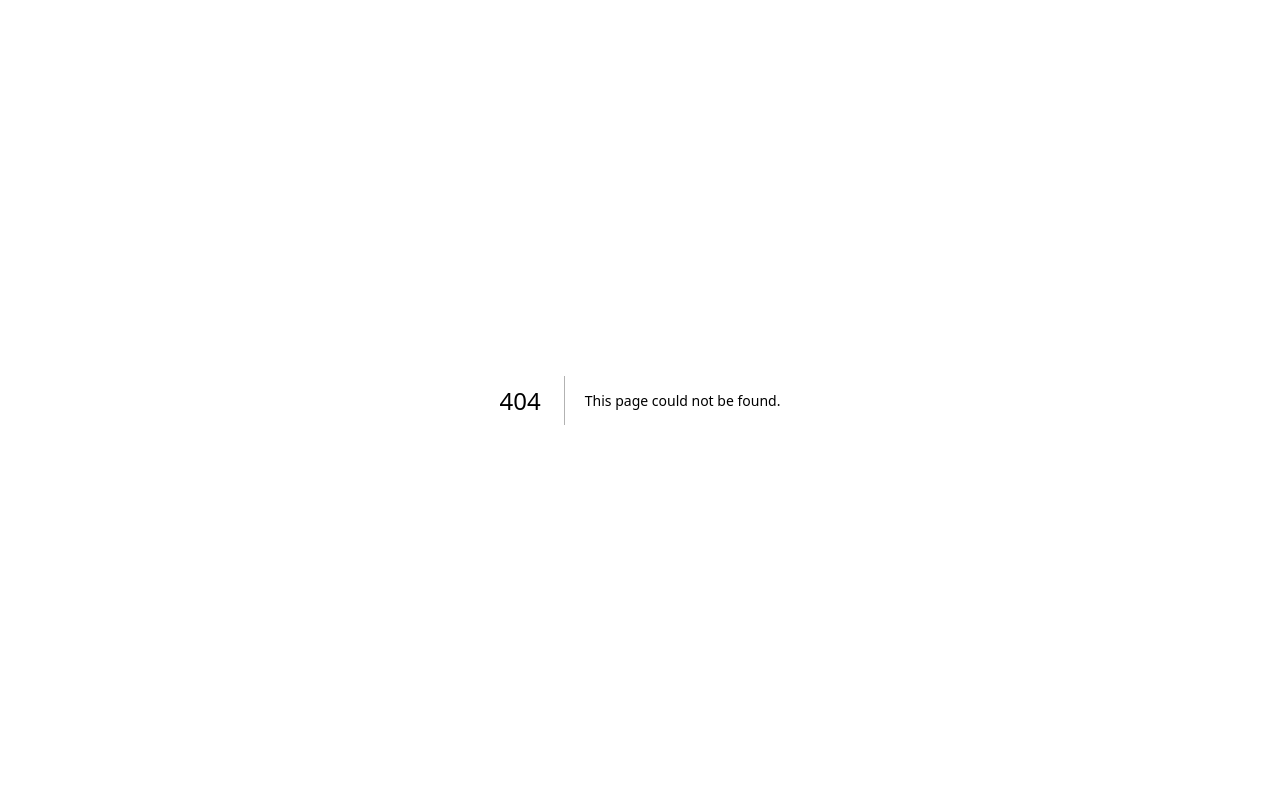
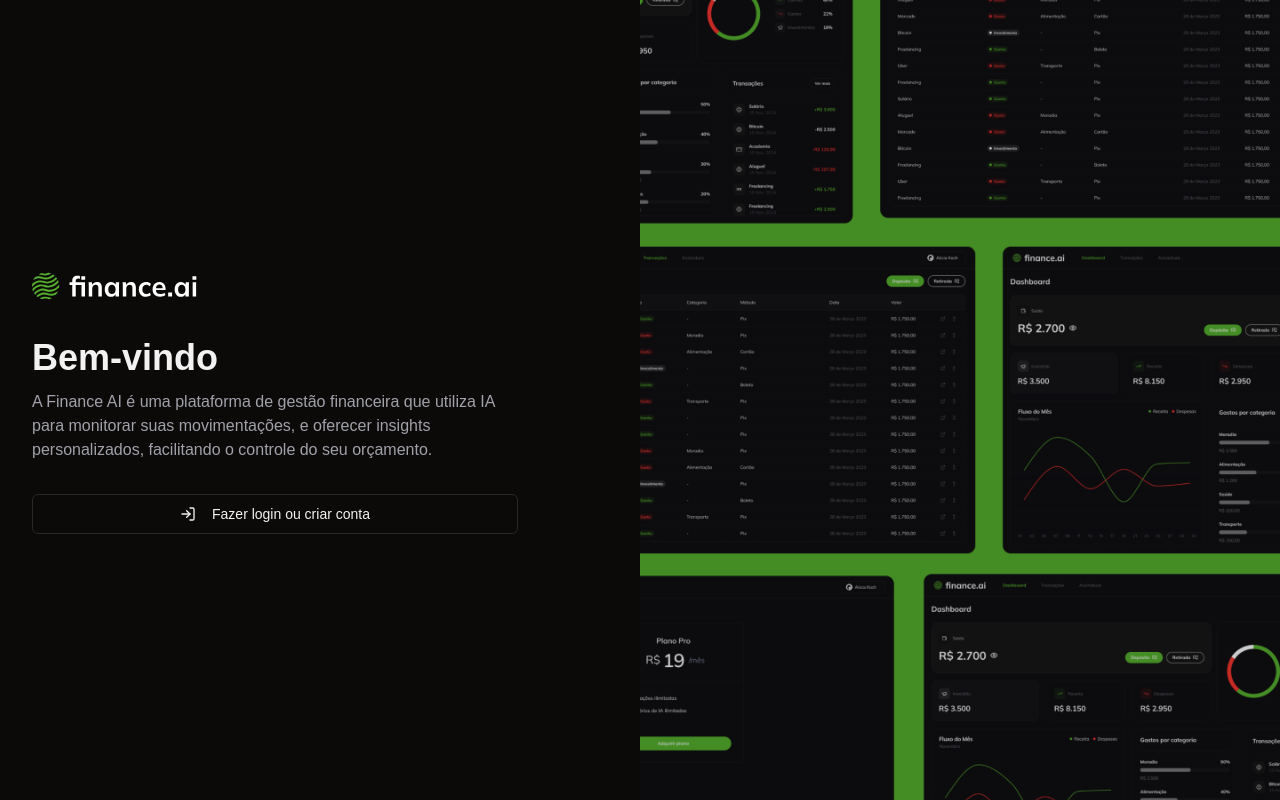
Before and after one commit to renan22Rsw/Finance-AI, a Next.js app: page /login in a window 1280 px wide. Before the commit this address had no page. Built offline with nearby package versions, Linux system fonts and the light colour scheme.

Commit message:
feat: add login page

```diff
--- /dev/null
+++ b/app/login/page.tsx
@@ -0,0 +1,39 @@
+import Image from "next/image";
+import { Button } from "../_components/ui/button";
+import { LogInIcon } from "lucide-react";
+
+const LoginPage = () => {
+  return (
+    <div className="grid h-full grid-cols-2">
+      <div className="flex h-full max-w-[550px] flex-col justify-center p-8">
+        <Image
+          src={"/logo.svg"}
+          width={173}
+          height={39}
+          alt="Finance AI"
+          className="mb-8"
+        />
+        <h1 className="mb-3 text-4xl font-bold">Bem-vindo</h1>
+        <p className="text-muted-foreground mb-8">
+          A Finance AI é uma plataforma de gestão financeira que utiliza IA para
+          monitorar suas movimentações, e oferecer insights personalizados,
+          facilitando o controle do seu orçamento.
+        </p>
+        <Button variant={"outline"}>
+          <LogInIcon className="mr-2" />
+          Fazer login ou criar conta
+        </Button>
+      </div>
+      <div className="relative h-full w-full">
+        <Image
+          src={"/login.png"}
+          alt="Faça login"
+          fill
+          className="object-cover"
+        />
+      </div>
+    </div>
+  );
+};
+
+export default LoginPage;
```
Also changed, not shown: app/subscription/page.tsx (renamed from app/subscriptions/page.tsx), public/login.png (added), public/logo.svg (added).
